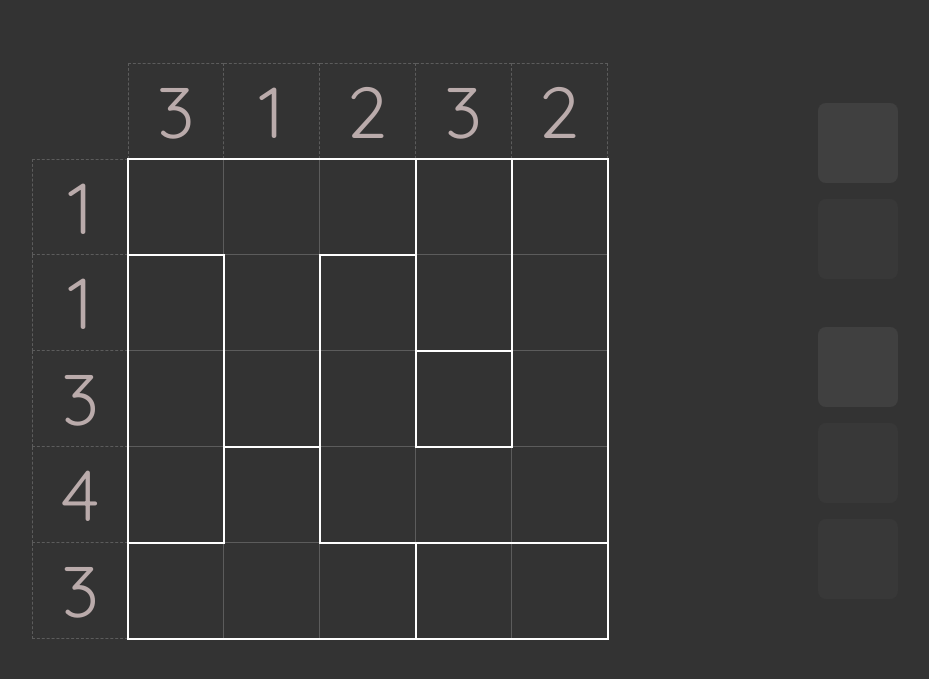
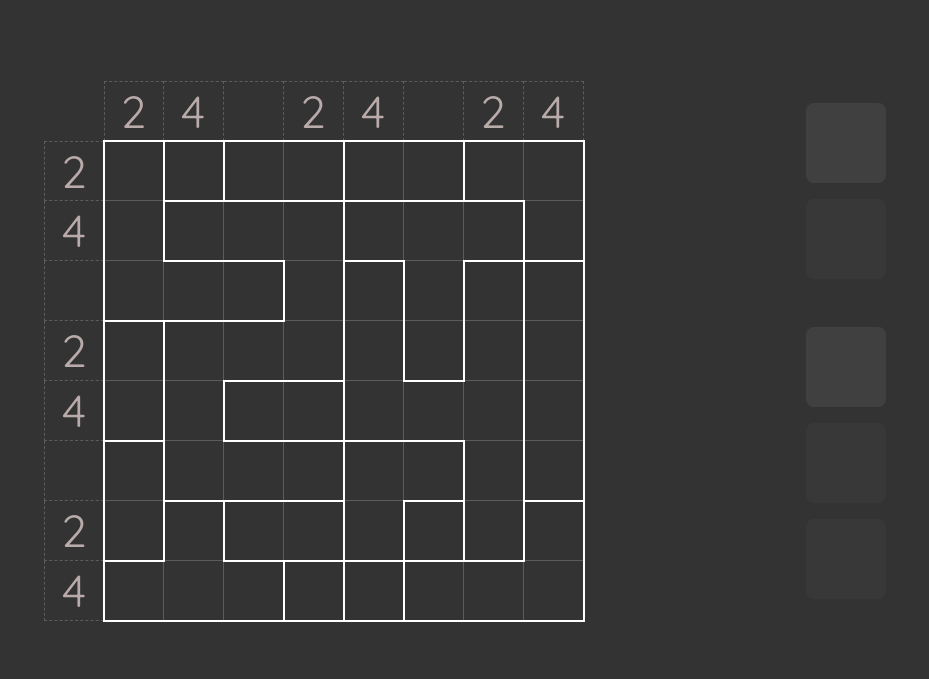
Before and after one commit to Froskk/aquarium, a plain HTML site: page index.html in a window 1280 px wide. Shown: the part 95-774 px from the top of the page, without its empty margins (171-1100 px from the left). Drawn offline with Linux system fonts and the light colour scheme.

Commit message:
New board layout. Tidied active tools/fills and hover marker

```diff
--- a/index.html
+++ b/index.html
@@ -54,34 +54,57 @@
         <section class="grid">
           <div class="row-label">
             <div class="cell-empty hidden"></div>
-            <div class="cell-label"><span>3</span></div>
-            <div class="cell-label"><span>1</span></div>
             <div class="cell-label"><span>2</span></div>
-            <div class="cell-label"><span>3</span></div>
+            <div class="cell-label"><span>4</span></div>
+            <div class="cell-label"><span></span></div>
             <div class="cell-label"><span>2</span></div>
+            <div class="cell-label"><span>4</span></div>
+            <div class="cell-label"><span></span></div>
+            <div class="cell-label"><span>2</span></div>
+            <div class="cell-label"><span>4</span></div>
           </div>
           <div class="row">
-            <div class="cell-label"><span>1</span></div>
-            <div class="cell top-row left-column h"></div>
-            <div class="cell top-row"></div>
+            <div class="cell-label"><span>2</span></div>
+            <div class="cell top-row left-column v"></div>
             <div class="cell top-row vh"></div>
-            <div class="cell top-row v"></div>
+            <div class="cell top-row h"></div>
+            <div class="cell top-row vh"></div>
+            <div class="cell top-row h"></div>
+            <div class="cell top-row vh"></div>
+            <div class="cell top-row h"></div>
             <div class="cell top-row right-column"></div>
           </div>
           <div class="row">
-            <div class="cell-label"><span>1</span></div>
+            <div class="cell-label"><span>4</span></div>
             <div class="cell left-column v"></div>
+            <div class="cell h"></div>
+            <div class="cell h"></div>
+            <div class="cell v"></div>
+            <div class="cell h"></div>
+            <div class="cell "></div>
+            <div class="cell vh"></div>
+            <div class="cell right-column h"></div>
+          </div>
+          <div class="row">
+            <div class="cell-label"><span></span></div>
+            <div class="cell left-column h"></div>
+            <div class="cell h"></div>
+            <div class="cell vh"></div>
             <div class="cell v"></div>
             <div class="cell v"></div>
-            <div class="cell vh"></div>
+            <div class="cell v"></div>
+            <div class="cell v"></div>
             <div class="cell right-column"></div>
           </div>
           <div class="row">
-            <div class="cell-label"><span>3</span></div>
+            <div class="cell-label"><span>2</span></div>
             <div class="cell left-column v"></div>
+            <div class="cell "></div>
+            <div class="cell h"></div>
             <div class="cell vh"></div>
             <div class="cell v"></div>
             <div class="cell vh"></div>
+            <div class="cell v"></div>
             <div class="cell right-column"></div>
           </div>
           <div class="row">
@@ -89,14 +112,42 @@
             <div class="cell left-column vh"></div>
             <div class="cell v"></div>
             <div class="cell h"></div>
+            <div class="cell vh"></div>
             <div class="cell h"></div>
+            <div class="cell h"></div>
+            <div class="cell v"></div>
+            <div class="cell right-column"></div>
+          </div>
+          <div class="row">
+            <div class="cell-label"><span></span></div>
+            <div class="cell left-column v"></div>
+            <div class="cell h"></div>
+            <div class="cell h"></div>
+            <div class="cell vh"></div>
+            <div class="cell "></div>
+            <div class="cell vh"></div>
+            <div class="cell v"></div>
             <div class="cell right-column h"></div>
           </div>
           <div class="row">
-            <div class="cell-label"><span>3</span></div>
+            <div class="cell-label"><span>2</span></div>
+            <div class="cell left-column vh"></div>
+            <div class="cell v"></div>
+            <div class="cell h"></div>
+            <div class="cell vh"></div>
+            <div class="cell vh"></div>
+            <div class="cell vh"></div>
+            <div class="cell vh"></div>
+            <div class="cell right-column"></div>
+          </div>
+          <div class="row">
+            <div class="cell-label"><span>4</span></div>
             <div class="cell bottom-row left-column"></div>
             <div class="cell bottom-row"></div>
             <div class="cell bottom-row v"></div>
+            <div class="cell bottom-row v"></div>
+            <div class="cell bottom-row v"></div>
+            <div class="cell bottom-row"></div>
             <div class="cell bottom-row"></div>
             <div class="cell bottom-row right-column"></div>
           </div>
--- a/style.css
+++ b/style.css
@@ -7,7 +7,7 @@
   --input-bg: hsl(0, 0%, 90%);
 
   --on: #1da1f288;
-  --off: #b4f2ab88;
+  --off: #b4f2abbb;
   --marker: #ffc600;
 
   --cell-border: hsl(0, 0%, 55%);
@@ -124,7 +124,7 @@ header svg {
 
 .toggle-wrapper input {
   position: absolute;
-  left: -99em;
+  left: -999em;
 }
 
 .toggle {
@@ -191,9 +191,21 @@ input:checked + .toggle > .toggle-icon {
   cursor: pointer;
 }
 
-.tool svg {
+.selector.active {
   fill: var(--fg);
-  transition: fill 0.3s ease-in;
+}
+
+.tool:not(.active) {
+  fill: var(--fg);
+  transition: all 0.3s ease-in;
+}
+
+.active[data-paint="water"] {
+  fill: var(--on);
+}
+
+.active[data-paint="air"] {
+  fill: var(--off);
 }
 
 .tool svg .tool-list-container {
@@ -311,6 +323,9 @@ input:checked + .toggle > .toggle-icon {
   background-color: #00000011;
   transition: none;
   z-index: 2;
+  width: calc(100% - 6px);
+  height: calc(100% - 6px);
+  border-radius: 3px;
 
   opacity: 1;
 }
```
